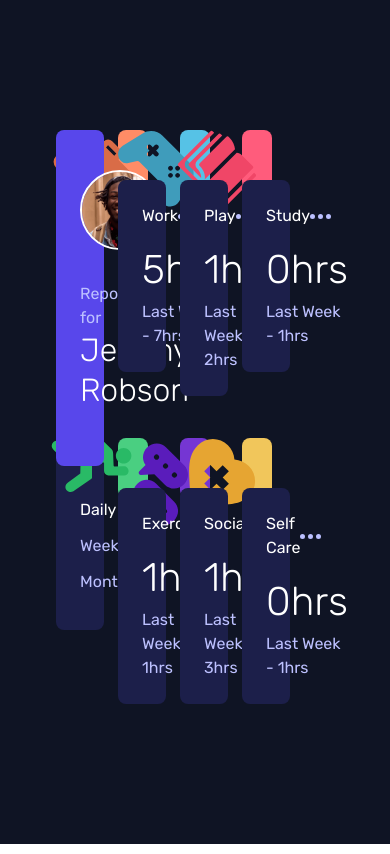
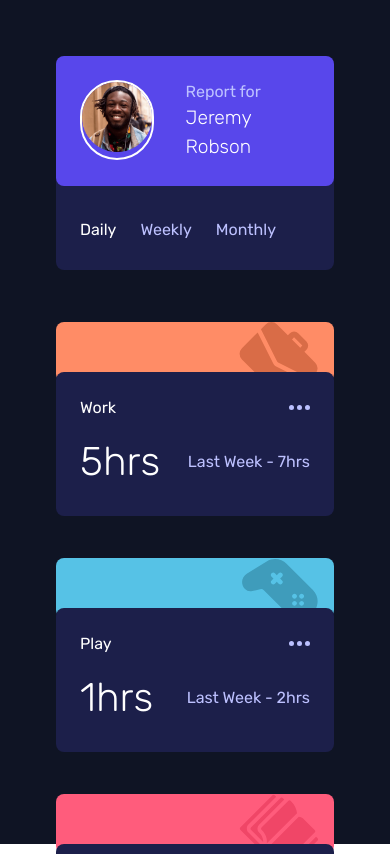
Before and after one commit to d3vkk/timetracker-replica, a Vue app: page / in a window 390 px wide. Shown: the top 854 px of the page. Built offline with nearby package versions, Linux system fonts and the light colour scheme.

Commit message:
refactor(ui): Make it mobile responsive

```diff
--- a/src/components/TimeSidebar.vue
+++ b/src/components/TimeSidebar.vue
@@ -1,7 +1,12 @@
 <template>
   <div class="m-4">
-    <section id="profilecard" class="px-6 pt-10 rounded-lg pb-14">
-      <article class="mb-8 border-2 border-white rounded-full avatar">
+    <section
+      id="profilecard"
+      class="flex flex-row p-6 rounded-lg lg:px-6 lg:pt-10 lg:block lg:pb-14"
+    >
+      <article
+        class="mr-8 border-2 border-white rounded-full lg:mb-8 lg:mr-0 avatar"
+      >
         <img src="/img/image-jeremy.png" alt="Avatar Jeremy Robson" />
       </article>
       <article>
@@ -9,10 +14,16 @@
         <div class="profile-name">Jeremy Robson</div>
       </article>
     </section>
-    <section id="navbar" class="px-6 pt-10 pb-6 rounded-lg">
-      <ul v-for="interval in timeIntervals" :key="interval.id">
+    <section
+      id="navbar"
+      class="flex flex-row px-6 pt-10 pb-4 rounded-lg lg:pb-6 lg:block"
+    >
+      <ul v-for="(interval, intervalIndex) in timeIntervals" :key="interval.id">
         <li
-          :class="{ highlight: interval.content === highlightInterval }"
+          :class="[
+            interval.content === highlightInterval ? 'highlight' : '',
+            intervalIndex === timeIntervals.length - 1 ? '' : 'mr-6',
+          ]"
           @click="navigateTime(interval.content)"
         >
           {{ interval.content }}
@@ -53,11 +64,16 @@ function navigateTime(sendInterval: string): void {
   height: 80px;
   width: 80px;
 }
+.profile-name {
+  font-size: 1.2rem;
+  font-weight: 300;
+}
 
-.profile-name {
-  font-size: var(--font-medium);
-  font-weight: 300;
-  line-height: 2.5rem;
+@media (min-width: 500px) {
+  .profile-name {
+    font-size: var(--font-medium);
+    line-height: 2.5rem;
+  }
 }
 
 .profile-report-for {
--- a/src/layouts/TimeCard.vue
+++ b/src/layouts/TimeCard.vue
@@ -11,8 +11,11 @@
         <div>{{ singleTime.content.title }}</div>
         <div id="menubar" v-html="iconEllipsis"></div>
       </article>
-      <article class="flex flex-row lg:flex-col md:flex-col">
-        <span v-show="!isTimeFrameUpdated">
+      <article>
+        <span
+          class="flex flex-row items-center justify-between lg:flex-col lg:items-start"
+          v-show="!isTimeFrameUpdated"
+        >
           <div class="details-timeframe-current">
             {{ singleTime.content.timeframes.daily.current }}hrs
           </div>
@@ -20,7 +23,10 @@
             Last Week - {{ singleTime.content.timeframes.daily.previous }}hrs
           </div>
         </span>
-        <span v-show="isTimeFrameUpdated">
+        <span
+          class="flex flex-row items-center justify-between lg:flex-col lg:items-start"
+          v-show="isTimeFrameUpdated"
+        >
           <div class="details-timeframe-current">
             {{ timeframe.current }}hrs
           </div>
--- a/src/views/LandingPage.vue
+++ b/src/views/LandingPage.vue
@@ -1,10 +1,10 @@
 <template>
-  <div id="timetracker" class="grid grid-cols-5 p-10 place-content-center">
-    <section class="">
+  <div id="timetracker" class="p-10 lg:grid lg:grid-cols-5 place-content-center">
+    <section>
       <TimeSidebar :defaultInterval="defaultInterval" @navigate-interval="navigateInterval" />
     </section>
     <section class="col-start-2 col-end-5">
-      <article class="grid grid-cols-3">
+      <article class="grid grid-cols-1 lg:grid-cols-3">
         <p v-for="singleTime in timeCardData" :key="singleTime.content.title">
           <TimeCard :singleTime="singleTime" :timeInterval="timeInterval" />
         </p>
```
